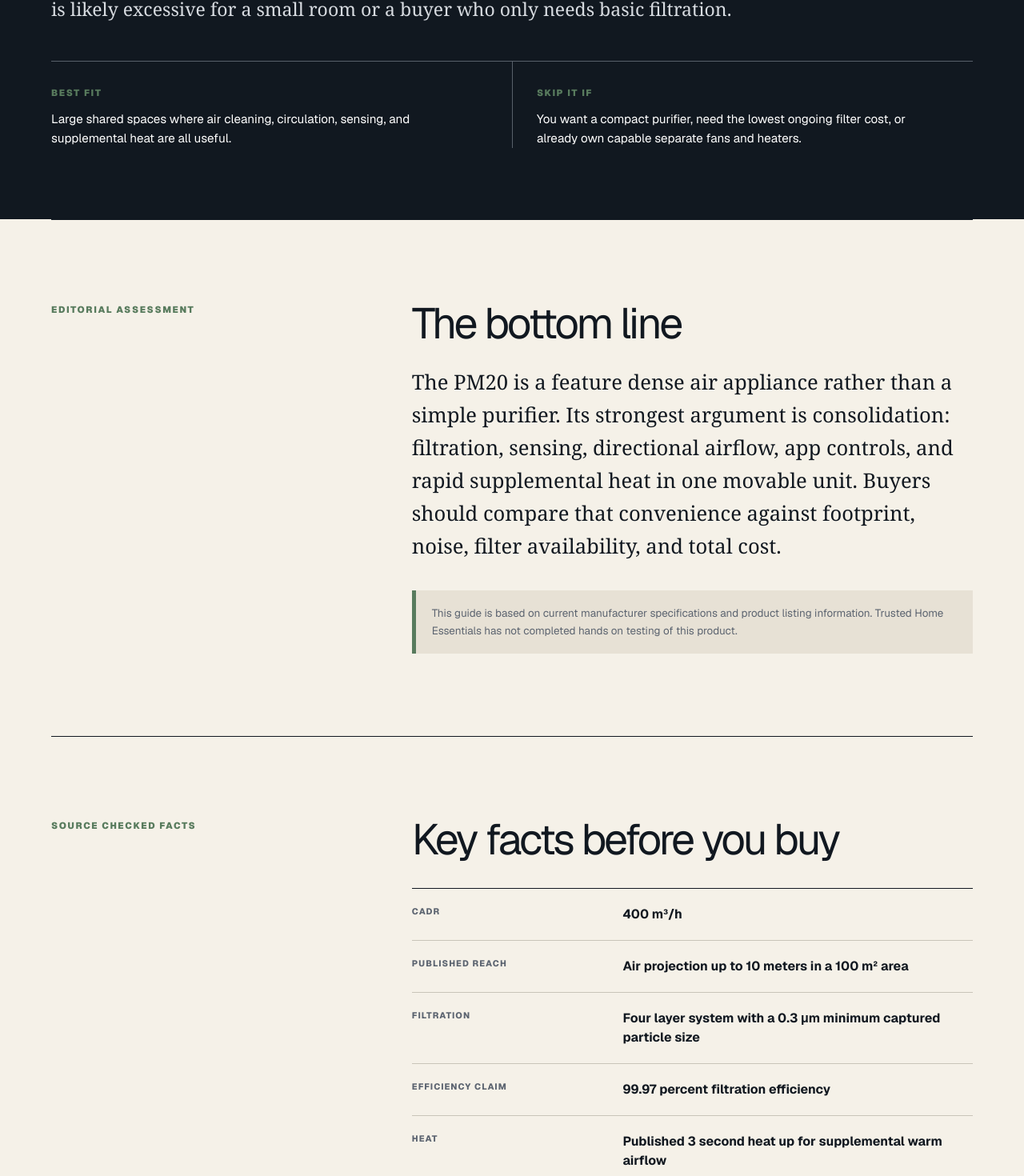
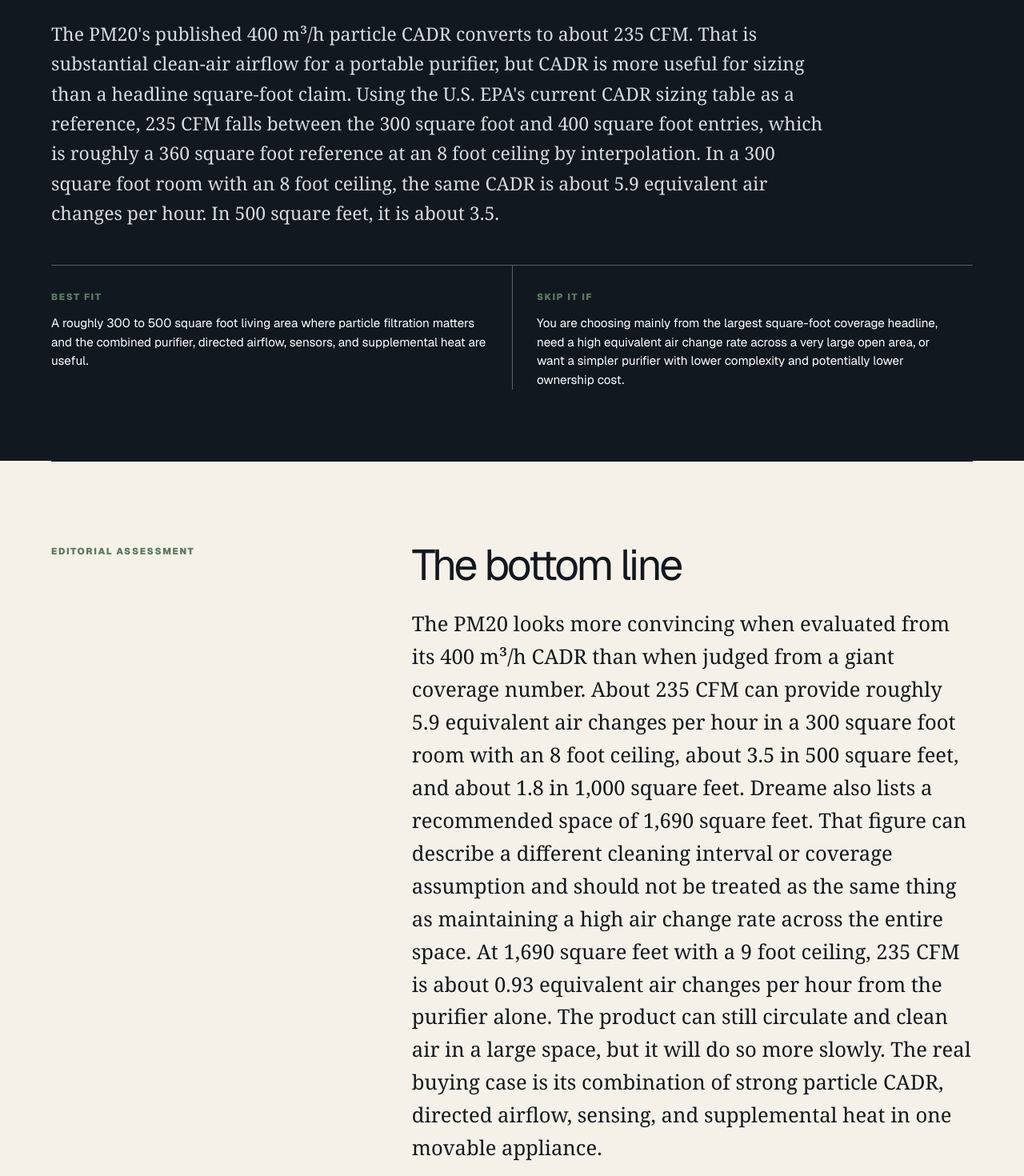
Before and after one commit to Dudeism74/trusted-home-2025, a Next.js app: page /guides/dreame-pm20 in a window 1280 px wide. Shown: the part 1326-2796 px from the top of the page at 80% size. Built offline with nearby package versions, Linux system fonts and the light colour scheme.

Commit message:
Reframe PM20 guide around CADR analysis

```diff
--- a/app/guides/dreame-pm20/page.tsx
+++ b/app/guides/dreame-pm20/page.tsx
@@ -2,7 +2,125 @@
 import { GuidePage } from "../../components/guide-page";
 import { getProduct } from "../../lib/products";
 
-const product = getProduct("dreame-pm20")!;
+const baseProduct = getProduct("dreame-pm20")!;
+
+const product = {
+  ...baseProduct,
+  manufacturerUrl: "https://www.dreametech.com/products/pm20-air-purifier",
+  manufacturerLabel: "Dreame AirPursue PM20 specifications",
+  reviewedDate: "2026-08-27",
+  reviewedDateLabel: "August 27, 2026",
+  metaTitle: "Dreame AirPursue PM20: CADR, Room Size, and Tradeoffs",
+  metaDescription:
+    "A CADR-based Dreame AirPursue PM20 analysis with room-size math, equivalent air changes per hour, EPA sizing context, noise, filtration limits, and buying tradeoffs.",
+  dek:
+    "A specification-based analysis that checks Dreame's large coverage claims against the published 400 m³/h particle CADR and room-volume math.",
+  quickAnswer:
+    "The PM20's published 400 m³/h particle CADR converts to about 235 CFM. That is substantial clean-air airflow for a portable purifier, but CADR is more useful for sizing than a headline square-foot claim. Using the U.S. EPA's current CADR sizing table as a reference, 235 CFM falls between the 300 square foot and 400 square foot entries, which is roughly a 360 square foot reference at an 8 foot ceiling by interpolation. In a 300 square foot room with an 8 foot ceiling, the same CADR is about 5.9 equivalent air changes per hour. In 500 square feet, it is about 3.5.",
+  bestFor:
+    "A roughly 300 to 500 square foot living area where particle filtration matters and the combined purifier, directed airflow, sensors, and supplemental heat are useful.",
+  skipIf:
+    "You are choosing mainly from the largest square-foot coverage headline, need a high equivalent air change rate across a very large open area, or want a simpler purifier with lower complexity and potentially lower ownership cost.",
+  bottomLine:
+    "The PM20 looks more convincing when evaluated from its 400 m³/h CADR than when judged from a giant coverage number. About 235 CFM can provide roughly 5.9 equivalent air changes per hour in a 300 square foot room with an 8 foot ceiling, about 3.5 in 500 square feet, and about 1.8 in 1,000 square feet. Dreame also lists a recommended space of 1,690 square feet. That figure can describe a different cleaning interval or coverage assumption and should not be treated as the same thing as maintaining a high air change rate across the entire space. At 1,690 square feet with a 9 foot ceiling, 235 CFM is about 0.93 equivalent air changes per hour from the purifier alone. The product can still circulate and clean air in a large space, but it will do so more slowly. The real buying case is its combination of strong particle CADR, directed airflow, sensing, and supplemental heat in one movable appliance.",
+  facts: [
+    {
+      label: "Particle CADR",
+      value: "400 m³/h, which converts to about 235 CFM",
+    },
+    {
+      label: "EPA sizing context",
+      value:
+        "About a 360 sq ft reference at an 8 ft ceiling by interpolating the EPA CADR table",
+    },
+    {
+      label: "Equivalent air changes",
+      value:
+        "About 5.9 eACH at 300 sq ft, 3.5 at 500 sq ft, and 1.8 at 1,000 sq ft with 8 ft ceilings",
+    },
+    {
+      label: "Dreame listed space",
+      value:
+        "1,690 sq ft; at a 9 ft ceiling, 235 CFM is about 0.93 equivalent air changes per hour from the purifier alone",
+    },
+    {
+      label: "Published noise",
+      value: "32 dB(A) in Sleep Mode and up to 60 dB(A) maximum",
+    },
+    {
+      label: "PM20 functions",
+      value:
+        "Particle filtration, directed airflow, air-quality sensing, fan modes, and supplemental PTC heat",
+    },
+  ],
+  strengths: [
+    "The published 400 m³/h particle CADR is about 235 CFM, enough for roughly 5.9 equivalent air changes per hour in a 300 square foot room with an 8 foot ceiling.",
+    "Directional airflow can send cleaned air toward occupied areas instead of relying only on mixing near the purifier.",
+    "The sensor package monitors several air-quality and comfort variables while the app, remote, display, and voice controls provide multiple ways to operate the unit.",
+    "The PM20 adds supplemental PTC heat, giving the appliance a second comfort role during colder weather.",
+  ],
+  tradeoffs: [
+    "Dreame's large coverage figures use different assumptions than a high equivalent air change target. The same 235 CFM cleans a very large room more slowly than a smaller room.",
+    "CADR is primarily a particle-cleaning metric. It does not by itself establish how quickly the purifier removes gases, VOCs, or odors.",
+    "A purifier, fan, sensor package, and heater in one appliance bring more complexity than a basic particle purifier, and replacement filter cost and availability matter to long-term value.",
+    "Dreame publishes a maximum noise figure of 60 dB(A), so buyers who are sensitive to fan noise should consider the required operating speed as well as the Sleep Mode figure.",
+  ],
+  useCases: [
+    {
+      title: "Strong particle cleaning in a 300 square foot room",
+      detail:
+        "At the published CADR, the room-volume math is about 5.9 equivalent air changes per hour with an 8 foot ceiling, before accounting for real-world placement and operating conditions.",
+    },
+    {
+      title: "Moderate cleaning rate in a 500 square foot living area",
+      detail:
+        "The same CADR is about 3.5 equivalent air changes per hour at an 8 foot ceiling. That can still be useful, but it is a different performance target than the smaller-room example.",
+    },
+    {
+      title: "Large open space with realistic expectations",
+      detail:
+        "The PM20 can still move and filter air in a larger area, but the equivalent air change rate falls as room volume grows. Treat very large coverage numbers as a slower-cleaning scenario rather than the same cleaning rate across more space.",
+    },
+  ],
+  checks: [
+    "Measure the room's floor area and ceiling height so you can calculate room volume instead of relying only on the largest coverage claim.",
+    "Decide how much particle cleaning rate you want, then compare the published CADR with that room volume.",
+    "Check current replacement filter price and availability because filtration performance creates an ongoing maintenance cost.",
+    "Decide whether directed airflow, sensors, and supplemental heat justify the added size, complexity, and maximum noise compared with a simpler purifier.",
+  ],
+  faq: [
+    {
+      question: "What is the Dreame PM20 CADR?",
+      answer:
+        "Dreame publishes a particle CADR of 400 cubic meters per hour. That converts to about 235 cubic feet per minute.",
+    },
+    {
+      question: "What does the 1,690 square foot Dreame coverage figure mean?",
+      answer:
+        "It should not be read as meaning the purifier maintains the same cleaning rate it would in a much smaller room. Coverage claims can use different time windows and assumptions. At 1,690 square feet with a 9 foot ceiling, the published 235 CFM is about 0.93 equivalent air changes per hour from the purifier alone.",
+    },
+    {
+      question: "How large a room does 235 CFM match in the EPA sizing table?",
+      answer:
+        "EPA lists 195 CFM for 300 square feet and 260 CFM for 400 square feet with an 8 foot ceiling. Interpolating between those entries puts 235 CFM at roughly 360 square feet as a sizing reference.",
+    },
+    {
+      question: "Does CADR tell me how well the PM20 removes VOCs and gases?",
+      answer:
+        "No. CADR is primarily a particle-cleaning metric. Gas and VOC performance depends on other filter media and test methods, so the particle CADR should not be treated as a gas-removal rate.",
+    },
+    {
+      question: "Will the PM20 replace a whole-home HVAC or ventilation system?",
+      answer:
+        "No. It is a portable recirculating room appliance. It does not provide outdoor ventilation and is not a replacement for whole-home heating, cooling, or a properly designed HVAC filtration system.",
+    },
+    {
+      question: "Has Trusted Home Essentials tested the PM20 in a home or laboratory?",
+      answer:
+        "No. This analysis uses Dreame's published specifications, independent EPA and AHAM sizing guidance, and transparent room-volume calculations. It is not a hands on or laboratory performance test.",
+    },
+  ],
+};
 
 export const metadata: Metadata = {
   title: product.metaTitle,
```
